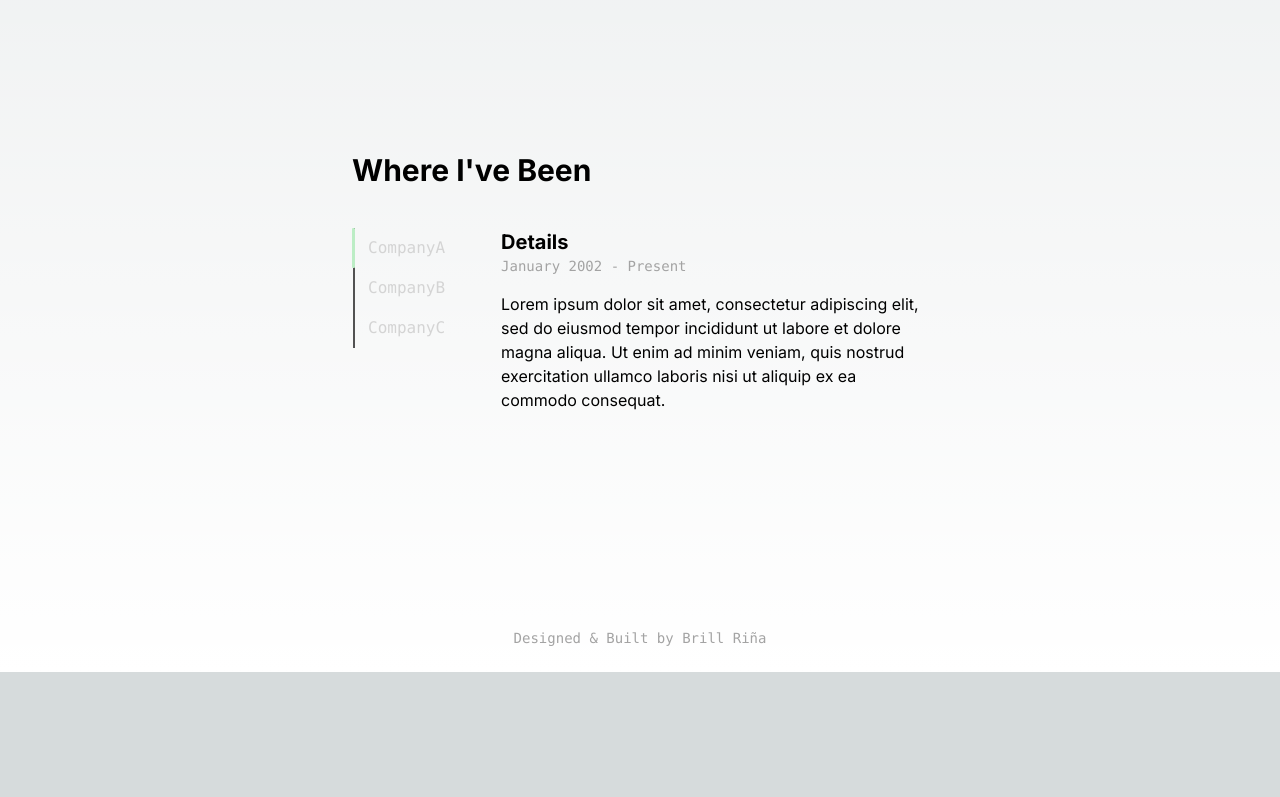
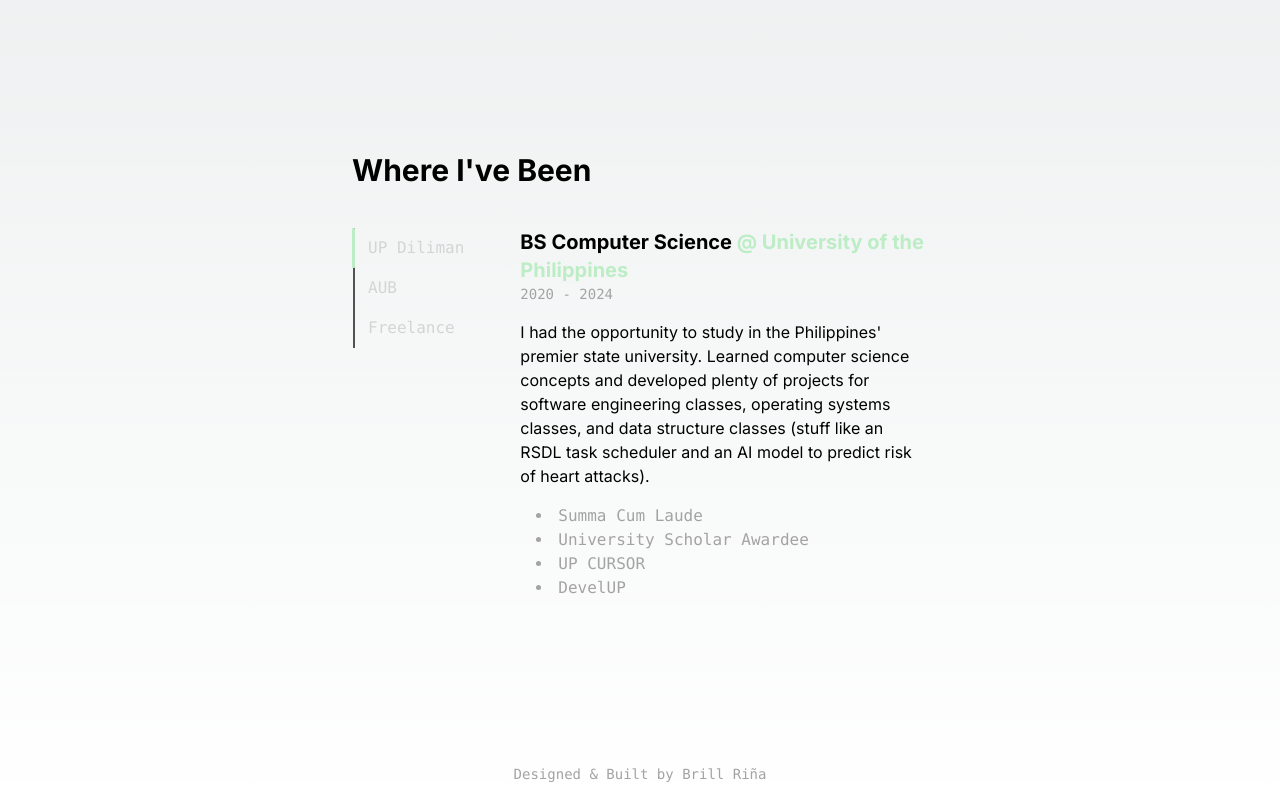
Before and after one commit to riru12/riruweb, a Next.js app: page / in a window 1280 px wide. Shown: the part 1300-2097 px from the top of the page. Before the commit the page ends 1972 px from the top, so only its background shows below. Built offline with nearby package versions, Linux system fonts and the light colour scheme.

Commit message:
updated work section info, WIP is fade in and fade out animation

```diff
--- a/app/assets/css/slider.css
+++ b/app/assets/css/slider.css
@@ -1,3 +1,21 @@
+.content-1 {
+    display:none;
+}
+
+.content-2 {
+    display:none;
+}
+
+.content-3 {
+    display:none;
+}
+
+#tab-1:checked ~ div .content-1,
+#tab-2:checked ~ div .content-2,
+#tab-3:checked ~ div .content-3 {
+    display:block;
+}
+
 @media (min-width: 768px) {
     .slider{
         position: absolute;
--- a/app/components/about.jsx
+++ b/app/components/about.jsx
@@ -10,10 +10,10 @@ const About = () => {
                         About
                     </div>
                     <div>
-                        I was born and raised in the Philippines, now based in Lakewood, CA. My passions have brought me to software development and the field of Computer Science. While I enjoy front-end development a lot, I also dabble in other domains to learn new skills and hone them further.
+                        I was born and raised in the Philippines. My passions have brought me to software development and the field of Computer Science — while I enjoy front-end development a lot, I also dabble in other domains to learn new skills and hone them further.
                     </div>
                     <div>
-                        I am also a digital artist! I take commissions as freelance work from time to time. I also have a lot of experience in graphic design from past projects and visual works.
+                        I am also a digital artist! I take commissions as freelance work from time to time. I have a lot of experience in graphic design from past projects and visual works.
                     </div>
                     <div>
                         Here are some technologies I've been working with recently:
--- a/app/components/work.jsx
+++ b/app/components/work.jsx
@@ -11,24 +11,46 @@ const Work = () => {
                 <input id="tab-1" name="slider" className="hidden" type="radio" defaultChecked></input>
                 <input id="tab-2" name="slider" className="hidden" type="radio"></input>
                 <input id="tab-3" name="slider" className="hidden" type="radio"></input>
-                <div className="flex gap-10 flex-col md:flex-row">
+                <div className="flex gap-10 h-[40vh] flex-col md:flex-row">
                     <div className="relative h-min">
                             <nav className="flex flex-row md:flex-col">
-                                <div className="w-[33.3%] md:w-full"><label htmlFor="tab-1" className="block font-mono text-neutral-300 cursor-pointer py-2 px-0 text-sm text-center md:px-4 md:text-base md:text-left hover:bg-neutral-900">CompanyA</label></div>
-                                <div className="w-[33.3%] md:w-full"><label htmlFor="tab-2" className="block font-mono text-neutral-300 cursor-pointer py-2 px-0 text-sm text-center md:px-4 md:text-base md:text-left hover:bg-neutral-900">CompanyB</label></div>
-                                <div className="w-[33.3%] md:w-full"><label htmlFor="tab-3" className="block font-mono text-neutral-300 cursor-pointer py-2 px-0 text-sm text-center md:px-4 md:text-base md:text-left hover:bg-neutral-900">CompanyC</label></div>
+                                <div className="whitespace-nowrap w-[33.3%] md:w-full"><label htmlFor="tab-1" className="block font-mono text-neutral-300 cursor-pointer py-2 px-0 text-sm text-center md:px-4 md:text-base md:text-left hover:bg-neutral-900">UP Diliman</label></div>
+                                <div className="whitespace-nowrap w-[33.3%] md:w-full"><label htmlFor="tab-2" className="block font-mono text-neutral-300 cursor-pointer py-2 px-0 text-sm text-center md:px-4 md:text-base md:text-left hover:bg-neutral-900">AUB</label></div>
+                                <div className="whitespace-nowrap w-[33.3%] md:w-full"><label htmlFor="tab-3" className="block font-mono text-neutral-300 cursor-pointer py-2 px-0 text-sm text-center md:px-4 md:text-base md:text-left hover:bg-neutral-900">Freelance</label></div>
                             </nav>
                             <div id="slider" className="slider"></div>
                             <div className="sliderBack"></div>
                     </div>
-                    <div className="flex flex-row">
-                        <div className="flex flex-col gap-4">
-                                <div>
-                                    <div className="font-bold text-xl">Details</div>
-                                    <div className="font-mono text-sm text-neutral-400">January 2002 - Present</div>
-                                </div>
-                                <div>Lorem ipsum dolor sit amet, consectetur adipiscing elit, sed do eiusmod tempor incididunt ut labore et dolore magna aliqua. Ut enim ad minim veniam, quis nostrud exercitation ullamco laboris nisi ut aliquip ex ea commodo consequat.</div>
+                    <div className="content-1">
+                        <div>
+                            <div className="font-bold text-xl">BS Computer Science <span className="text-[#bcedc5]">@ University of the Philippines</span></div>
+                            <div className="font-mono text-sm text-neutral-400">2020 - 2024</div>
                         </div>
+                        <div className="mt-4">I had the opportunity to study in the Philippines' premier state university. Learned computer science concepts and developed plenty of projects for software engineering classes, operating systems classes, and data structure classes (stuff like an RSDL task scheduler and an AI model to predict risk of heart attacks).</div>
+                        <div className="flex gap-10 font-mono text-neutral-400 mt-4">
+                            <div className="px-4">
+                                <ul className="list-disc list-inside">
+                                    <li>Summa Cum Laude</li>
+                                    <li>University Scholar Awardee</li>
+                                    <li>UP CURSOR</li>
+                                    <li>DevelUP</li>
+                                </ul>
+                            </div>
+                        </div>
+                    </div>
+                    <div className="content-2">
+                        <div>
+                        <div className="font-bold text-xl">Information Security Intern <span className="text-[#bcedc5]">@ AUB</span></div>
+                            <div className="font-mono text-sm text-neutral-400">July 2023 - August 2023</div>
+                        </div>
+                        <div className="mt-4">Interned at Asia United Bank and collaborated with other interns in developing a CLI tool using Go to automate running scripts that set up servers in accordance with security benchmarks.</div>
+                    </div>
+                    <div className="content-3">
+                        <div>
+                        <div className="font-bold text-xl">Digital Artist <span className="text-[#bcedc5]">through Freelance and Commission</span></div>
+                            <div className="font-mono text-sm text-neutral-400">2021 - Present</div>
+                        </div>
+                        <div className="mt-4">Delivered high-quality commissions for clients as a side activity using the skills I've learned through self-learning. These commissions range from personal portraits to art of characters they like. Keep scrolling to see some of my work!</div>
                     </div>
                 </div>
             </div>
--- a/app/page.js
+++ b/app/page.js
@@ -5,6 +5,8 @@ import Hero from "./components/hero"
 import About from "./components/about"
 import Work from "./components/work"
 import Footer from "./components/footer"
+/* for testing sections */
+import Test from "./components/test"
 
 export default function Home() {
   return (
@@ -14,6 +16,7 @@ export default function Home() {
       <Hero />
       <About />
       <Work />
+      {/* <Test /> */}
       <Footer />
     </main>
   );
```
Also changed, not shown: 1 other file (tests, documents, lock files or other folders).
